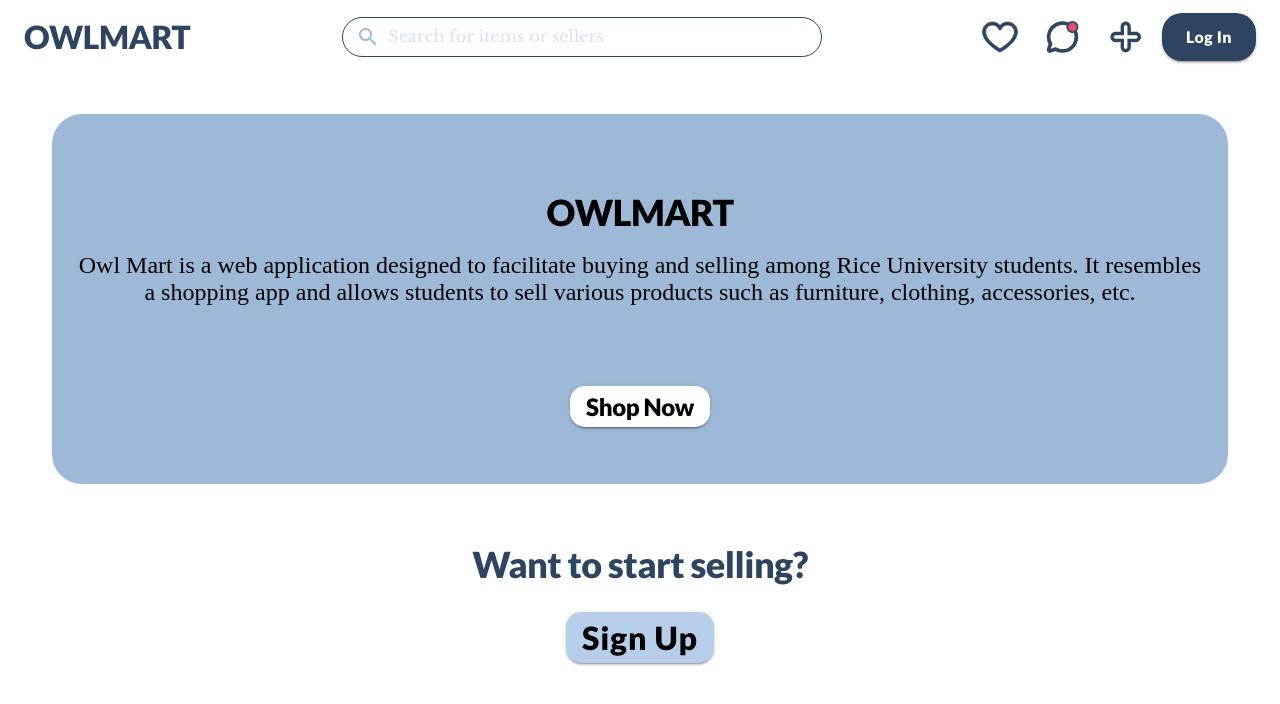
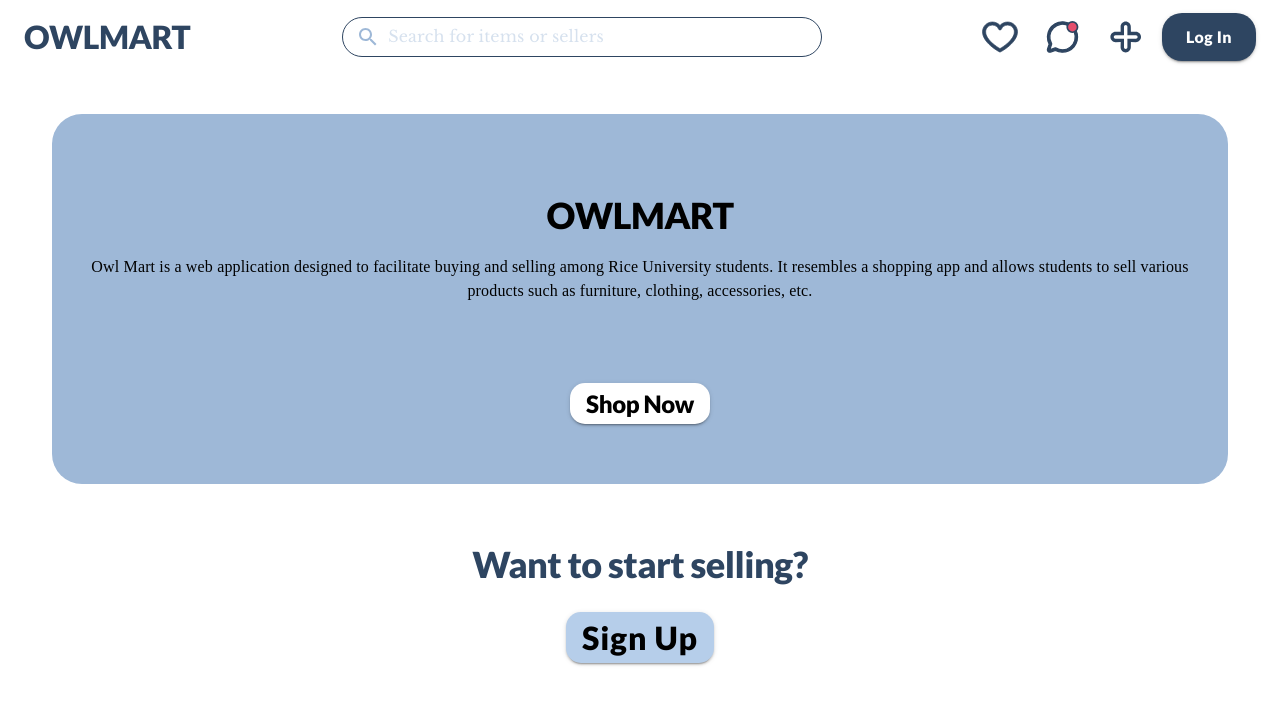
Before and after one commit to rice-apps/owlmart, a React (Create React App) app in the folder client/: page / in a window 1280 px wide. Shown: the top 704 px of the page. Built offline with nearby package versions, Linux system fonts and the light colour scheme.

Commit message:
baskerville font change

```diff
--- a/client/src/components/pages/LandingPage.js
+++ b/client/src/components/pages/LandingPage.js
@@ -28,10 +28,17 @@
               OWLMART
             </Typography>
           </TitleBox>
-          Owl Mart is a web application designed to facilitate buying and
-          selling among Rice University students. It resembles a shopping app
-          and allows students to sell various products such as furniture,
-          clothing, accessories, etc.
+          <Typography
+            vairant="body1"
+            sx={{
+              fontFamily: "Libre Baskerville",
+            }}
+          >
+            Owl Mart is a web application designed to facilitate buying and
+            selling among Rice University students. It resembles a shopping app
+            and allows students to sell various products such as furniture,
+            clothing, accessories, etc.
+          </Typography>
           <Button
             variant="contained"
             style={{
```
